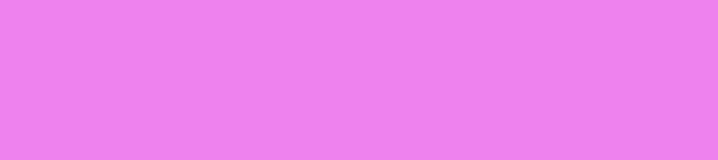
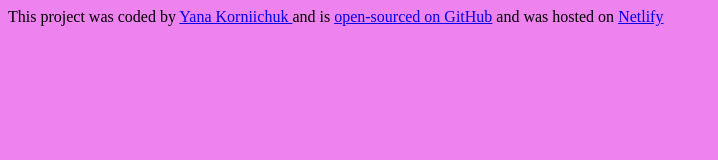
Before and after one commit to YanaKorniichuk/quote-generator, a plain HTML site: page index.html in a window 1280 px wide. Shown: the whole page, without its empty margins (0-718 px from the left). Drawn offline with Linux system fonts and the light colour scheme.

Commit message:
Update index.html
added the links

```diff
--- a/index.html
+++ b/index.html
@@ -7,6 +7,20 @@
     <link rel="stylesheet" href="style.css" />
   </head>
   <body>
+    <footer>
+      This project was coded by
+      <a href="http://github.com/YanaKorniichuk" target="_blank"
+        >Yana Korniichuk
+      </a>
+      and is
+      <a href="http://github.com/YanaKorniichuk/quote-generator" target="_blank"
+        >open-sourced on GitHub</a
+      >
+      and was hosted on
+      <a href="http://quote-generatorpr.netlify.app/" target="_blank"
+        >Netlify
+      </a>
+    </footer>
     <script src="js.js"></script>
   </body>
 </html>
```
